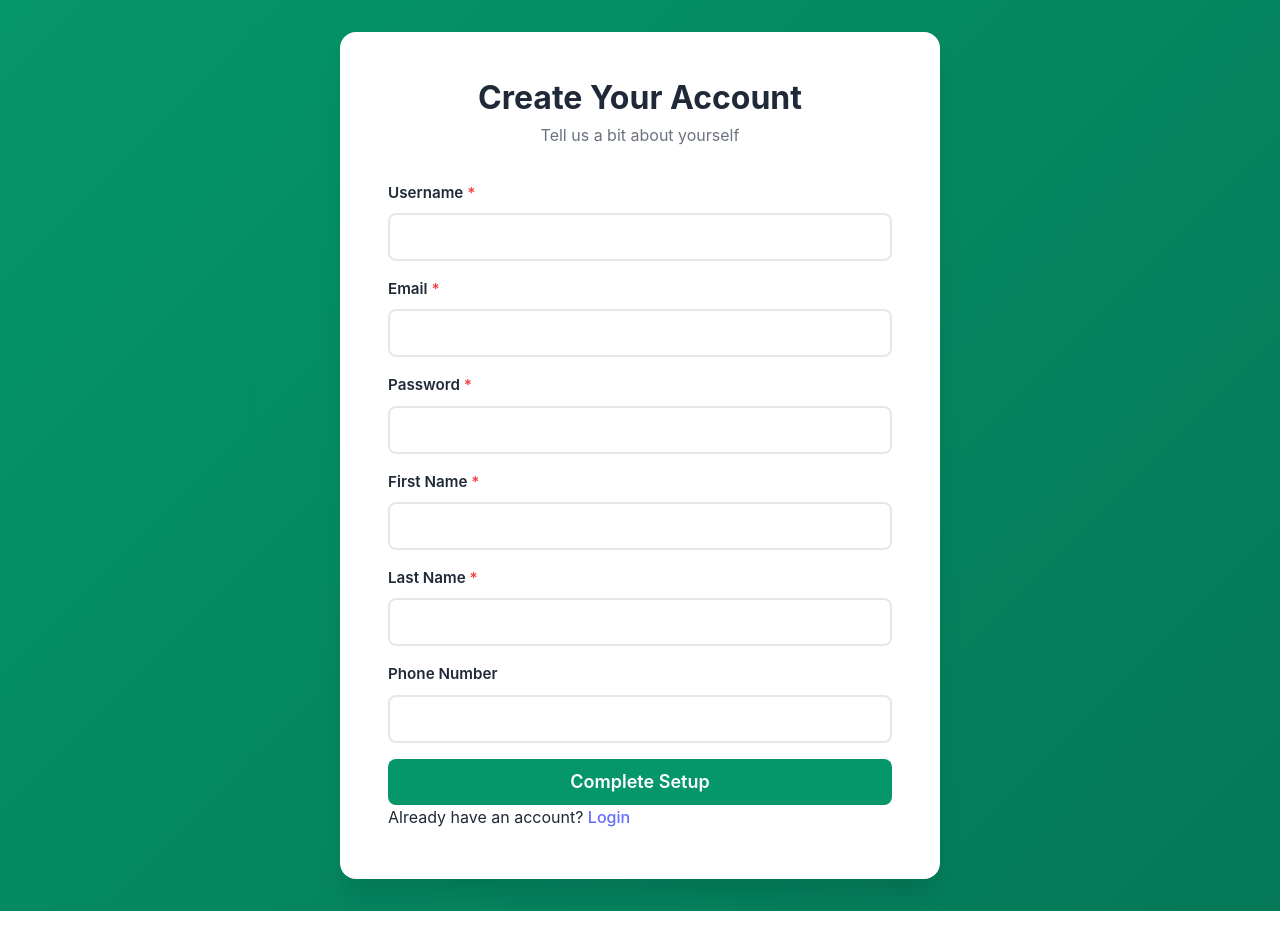
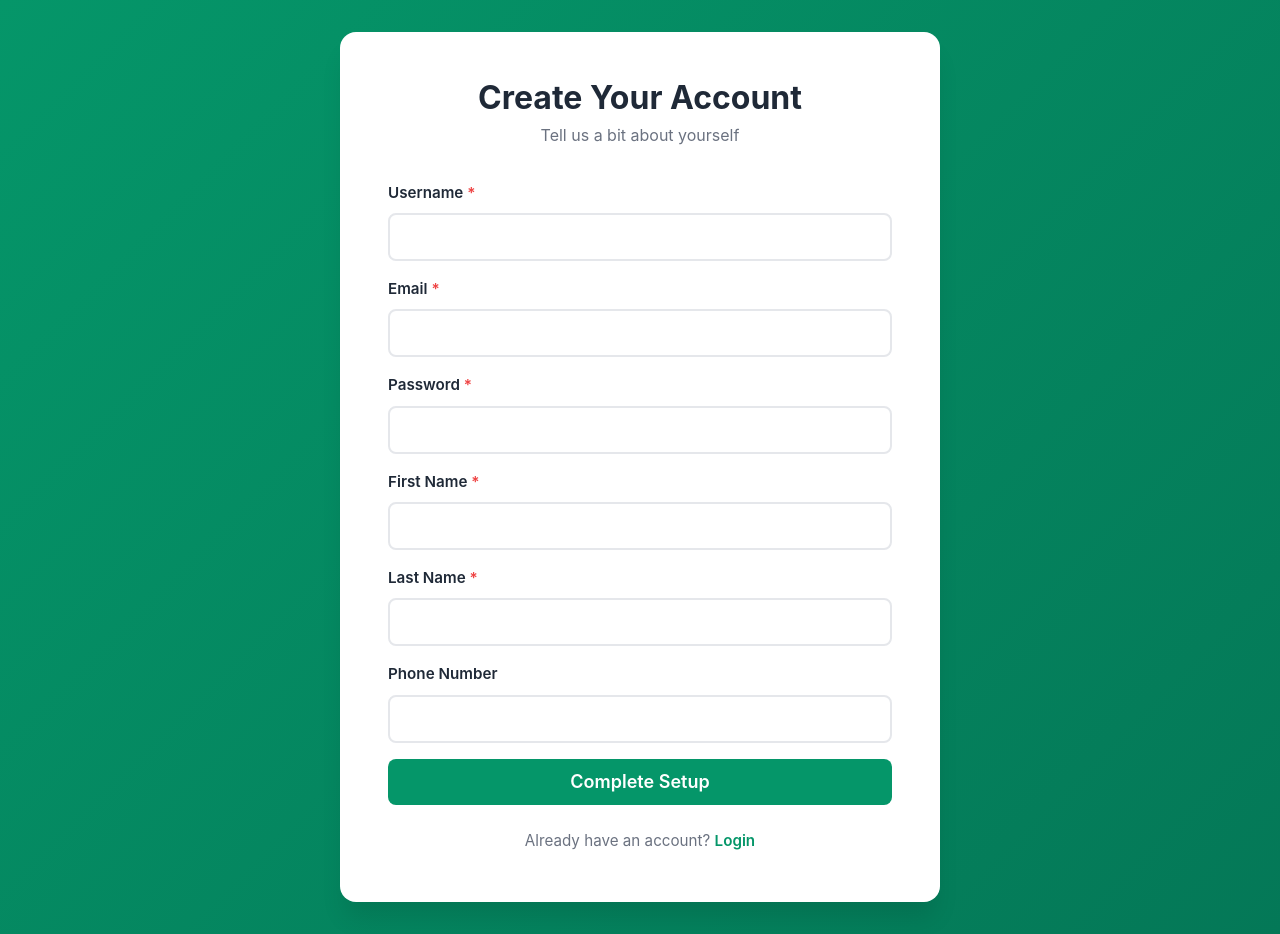
Before and after one commit to emz95/cafe-hop, a React (Vite) app: page /setup in a window 1280 px wide. Before the commit the page ends 911 px from the top, so only its background shows below. Built offline with nearby package versions, Linux system fonts and the light colour scheme.

Commit message:
Add styling for auth UI

```diff
--- a/src/styles/main.css
+++ b/src/styles/main.css
@@ -611,6 +611,12 @@ body {
   font-size: 0.95rem;
 }
 
+.welcome-buttons {
+  display: flex;
+  flex-direction: column;
+  gap: var(--spacing-md);
+}
+
 /* Setup screen */
 .setup-screen {
   min-height: 100vh;
@@ -646,6 +652,25 @@ body {
 .setup-form {
   display: flex;
   flex-direction: column;
+}
+
+.setup-footer {
+  text-align: center;
+  margin-top: var(--spacing-lg);
+  color: var(--text-secondary);
+  font-size: 0.95rem;
+}
+
+.link {
+  color: var(--primary);
+  text-decoration: none;
+  font-weight: 600;
+  transition: color 0.3s ease;
+}
+
+.link:hover {
+  color: var(--primary-dark);
+  text-decoration: underline;
 }
 
 .profile-picture-section {
@@ -772,6 +797,12 @@ body {
 .profile-contact {
   color: var(--text-secondary);
   margin: var(--spacing-sm) 0;
+}
+
+.profile-username {
+  color: var(--text-secondary);
+  margin: var(--spacing-sm) 0;
+  font-weight: 500;
 }
 
 .profile-bio {
```
